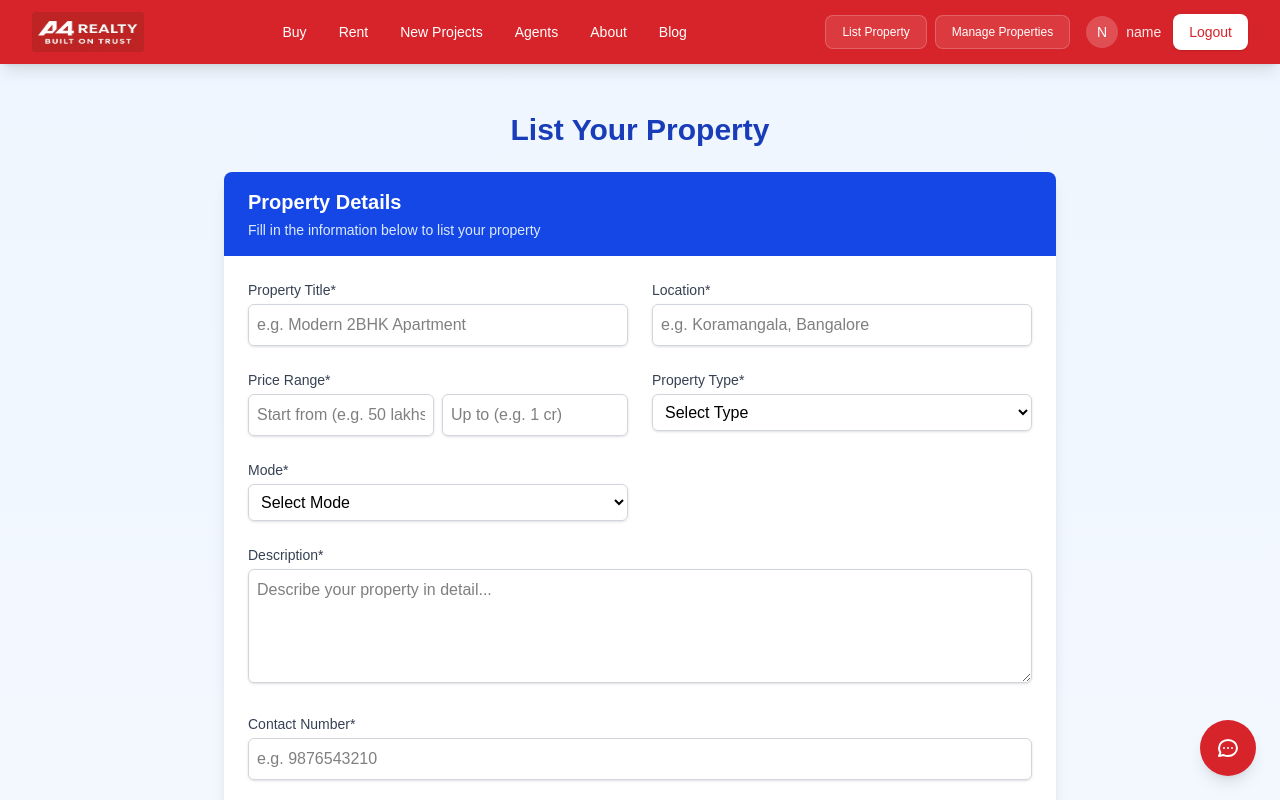
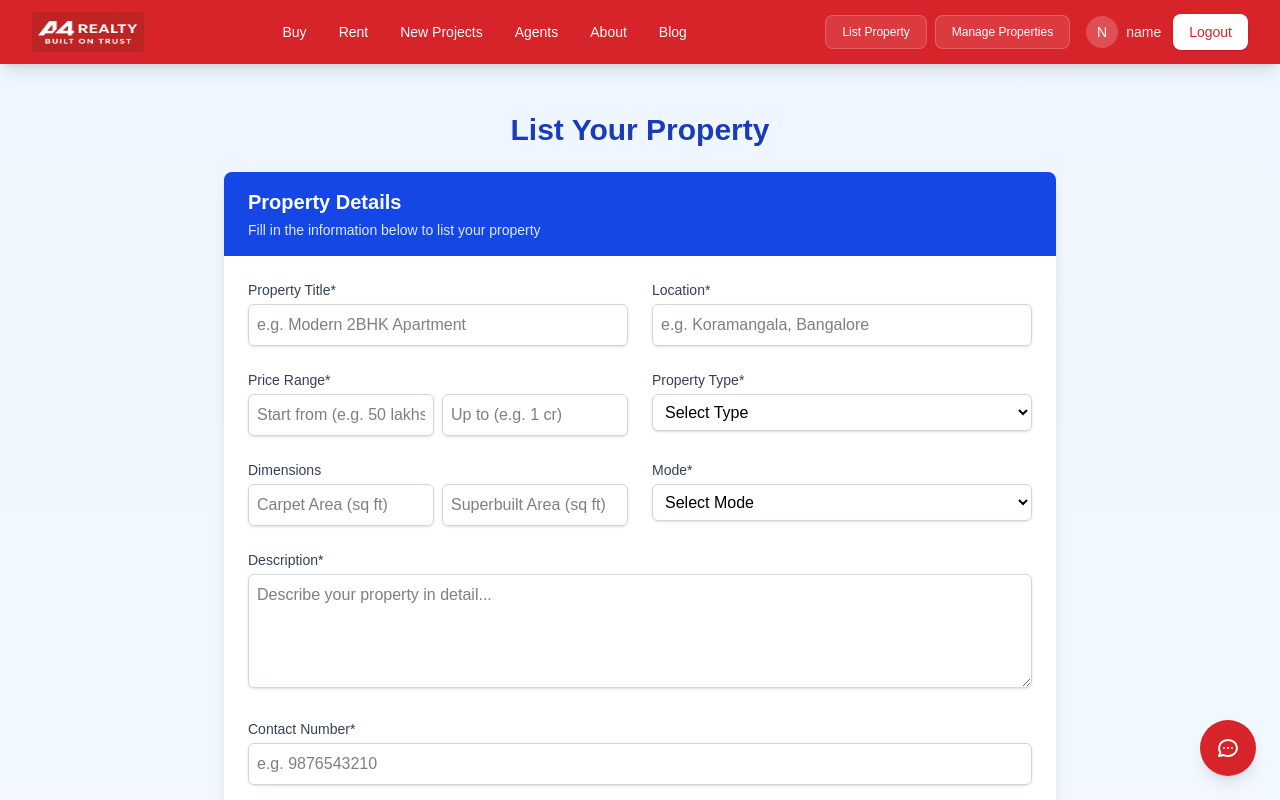
Before and after one commit to reo127/a4realty, a Next.js app: page /list-property in a window 1280 px wide. Shown: the top 800 px of the page. Built offline with nearby package versions, Linux system fonts and the light colour scheme; sample sign-in values are in the browser's storage.

Commit message:
dimenshion field added

```diff
--- a/src/app/components/EditPropertyModal.jsx
+++ b/src/app/components/EditPropertyModal.jsx
@@ -44,6 +44,8 @@ export default function EditPropertyModal({ property, onClose, onUpdate }) {
     bank: '',
     possession: '',
     dimension: '',
+    carpetArea: '',
+    superbuiltArea: '',
     highlights: [],
     locationAdvantages: []
   });
@@ -118,6 +120,8 @@ export default function EditPropertyModal({ property, onClose, onUpdate }) {
         bank: property.bank || '',
         possession: property.possession || '',
         dimension: property.dimension || '',
+        carpetArea: property.carpetArea || '',
+        superbuiltArea: property.superbuiltArea || '',
         highlights: property.highlights || [],
         locationAdvantages: property.locationAdvantages || []
       });
@@ -552,6 +556,8 @@ export default function EditPropertyModal({ property, onClose, onUpdate }) {
                 </select>
               </div>
 
+
+
               {(formData.type === 'apartments' || formData.type === 'independent-house' || formData.type === 'villas' || formData.type === 'gated-communities' || formData.type === 'builders-floors' || formData.type === 'penthouse' || formData.type === 'cottage' || formData.type === 'duplex-house') && (
                 <div>
                   <label htmlFor="bhk" className="block text-sm font-medium text-gray-700 mb-1">
@@ -577,6 +583,66 @@ export default function EditPropertyModal({ property, onClose, onUpdate }) {
                   </select>
                 </div>
               )}
+
+              <div>
+                <label htmlFor="type" className="block text-sm font-medium text-gray-700 mb-1">
+                  Property Type*
+                </label>
+                <select
+                  id="type"
+                  name="type"
+                  value={formData.type}
+                  onChange={handleChange}
+                  required
+                  className="w-full p-2 border border-gray-300 rounded-md focus:ring-blue-500 focus:border-blue-500 shadow-sm"
+                >
+                  <option value="">Select Type</option>
+                  <option value="apartments">Apartments</option>
+                  <option value="independent-house">Independent House</option>
+                  <option value="villas">Villas</option>
+                  <option value="gated-communities">Gated Communities</option>
+                  <option value="plots">Plots</option>
+                  <option value="villa-plot">Villa Plot</option>
+                  <option value="builders-floors">Builders Floors</option>
+                  <option value="penthouse">Penthouse</option>
+                  <option value="cottage">Cottage</option>
+                  <option value="duplex-house">Duplex House</option>
+                  <option value="commercial-space">Commercial Space</option>
+                  <option value="industrial-land">Industrial Land</option>
+                </select>
+              </div>
+
+              {/* Add the dimension fields right after the property type dropdown */}
+              <div>
+                <label className="block text-sm font-medium text-gray-700 mb-1">
+                  Dimensions
+                </label>
+                <div className="grid grid-cols-2 gap-2">
+                  <div>
+                    <input
+                      type="text"
+                      id="carpetArea"
+                      name="carpetArea"
+                      value={formData.carpetArea || ''}
+                      onChange={handleChange}
+                      className="w-full p-2 border border-gray-300 rounded-md focus:ring-blue-500 focus:border-blue-500 shadow-sm"
+                      placeholder="Carpet Area (sq ft)"
+                    />
+                  </div>
+                  <div>
+                    <input
+                      type="text"
+                      id="superbuiltArea"
+                      name="superbuiltArea"
+                      value={formData.superbuiltArea || ''}
+                      onChange={handleChange}
+                      className="w-full p-2 border border-gray-300 rounded-md focus:ring-blue-500 focus:border-blue-500 shadow-sm"
+                      placeholder="Superbuilt Area (sq ft)"
+                    />
+                  </div>
+                </div>
+              </div>
+
 
               <div>
                 <label htmlFor="mode" className="block text-sm font-medium text-gray-700 mb-1">
@@ -701,13 +767,12 @@ export default function EditPropertyModal({ property, onClose, onUpdate }) {
                           e.target.nextElementSibling.style.display = 'flex';
                         }}
                       />
-                      <div className="absolute inset-0 bg-gray-200 flex items-center justify-center text-xs text-gray-500" style={{display: 'none'}}>
+                      <div className="absolute inset-0 bg-gray-200 flex items-center justify-center text-xs text-gray-500" style={{ display: 'none' }}>
                         Image Not Found
                       </div>
                       <div className="absolute top-1 left-1">
-                        <span className={`inline-flex items-center px-1.5 py-0.5 rounded-full text-xs font-medium ${
-                          image.isUrl ? 'bg-blue-100 text-blue-800' : 'bg-green-100 text-green-800'
-                        }`}>
+                        <span className={`inline-flex items-center px-1.5 py-0.5 rounded-full text-xs font-medium ${image.isUrl ? 'bg-blue-100 text-blue-800' : 'bg-green-100 text-green-800'
+                          }`}>
                           {image.isUrl ? 'URL' : 'File'}
                         </span>
                       </div>
@@ -769,7 +834,7 @@ export default function EditPropertyModal({ property, onClose, onUpdate }) {
                         ) : null}
                         <div
                           className="h-12 w-20 bg-purple-100 rounded flex items-center justify-center"
-                          style={{display: video.thumbnail ? 'none' : 'flex'}}
+                          style={{ display: video.thumbnail ? 'none' : 'flex' }}
                         >
                           <svg className="w-6 h-6 text-purple-600" fill="none" stroke="currentColor" viewBox="0 0 24 24">
                             <path strokeLinecap="round" strokeLinejoin="round" strokeWidth={2} d="M15 10l4.553-2.276A1 1 0 0121 8.618v6.764a1 1 0 01-1.447.894L15 14M5 18h8a2 2 0 002-2V8a2 2 0 00-2-2H5a2 2 0 00-2 2v8a2 2 0 002 2z" />
--- a/src/app/list-property/page.jsx
+++ b/src/app/list-property/page.jsx
@@ -41,6 +41,8 @@ export default function ListProperty() {
     totalFloors: '',
     furnishingStatus: '',
     availabilityDate: '',
+    carpetArea: '',
+    superbuiltArea: '',
     // PropertyDetails specific fields
     developer: '',
     possessionDate: '',
@@ -405,6 +407,8 @@ export default function ListProperty() {
         totalFloors: '',
         furnishingStatus: '',
         availabilityDate: '',
+        carpetArea: '',
+        superbuiltArea: '',
         developer: '',
         possessionDate: '',
         projectArea: '',
@@ -552,6 +556,7 @@ export default function ListProperty() {
                   <option value="villas">Villas</option>
                   <option value="gated-communities">Gated Communities</option>
                   <option value="plots">Plots</option>
+                  <option value="villa-plot">Villa Plot</option>
                   <option value="builders-floors">Builders Floors</option>
                   <option value="penthouse">Penthouse</option>
                   <option value="cottage">Cottage</option>
@@ -559,6 +564,36 @@ export default function ListProperty() {
                   <option value="commercial-space">Commercial Space</option>
                   <option value="industrial-land">Industrial Land</option>
                 </select>
+              </div>
+
+              <div>
+                <label className="block text-sm font-medium text-gray-700 mb-1">
+                  Dimensions
+                </label>
+                <div className="grid grid-cols-2 gap-2">
+                  <div>
+                    <input
+                      type="text"
+                      id="carpetArea"
+                      name="carpetArea"
+                      value={formData.carpetArea}
+                      onChange={handleChange}
+                      className="w-full p-2 border border-gray-300 rounded-md focus:ring-blue-500 focus:border-blue-500 shadow-sm"
+                      placeholder="Carpet Area (sq ft)"
+                    />
+                  </div>
+                  <div>
+                    <input
+                      type="text"
+                      id="superbuiltArea"
+                      name="superbuiltArea"
+                      value={formData.superbuiltArea}
+                      onChange={handleChange}
+                      className="w-full p-2 border border-gray-300 rounded-md focus:ring-blue-500 focus:border-blue-500 shadow-sm"
+                      placeholder="Superbuilt Area (sq ft)"
+                    />
+                  </div>
+                </div>
               </div>
 
               {(formData.type === 'apartments' || formData.type === 'independent-house' || formData.type === 'villas' || formData.type === 'gated-communities' || formData.type === 'builders-floors' || formData.type === 'penthouse' || formData.type === 'cottage' || formData.type === 'duplex-house') && (
--- a/src/models/Property.js
+++ b/src/models/Property.js
@@ -261,6 +261,16 @@ const PropertySchema = new mongoose.Schema({
     trim: true,
     userVisible: true
   },
+  carpetArea: {
+    type: String,
+    trim: true,
+    userVisible: true
+  },
+  superbuiltArea: {
+    type: String,
+    trim: true,
+    userVisible: true
+  },
   createdAt: {
     type: Date,
     default: Date.now,
```
